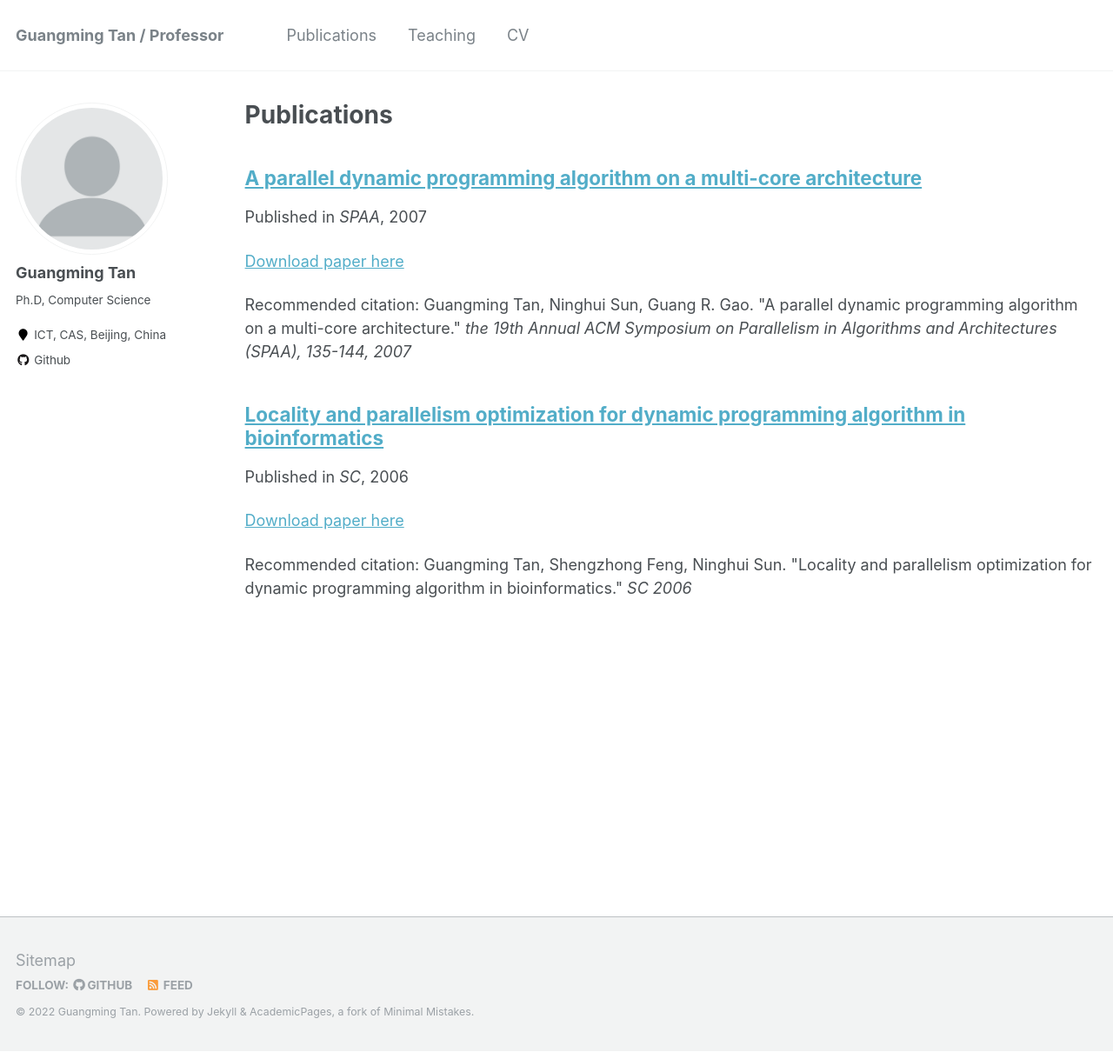
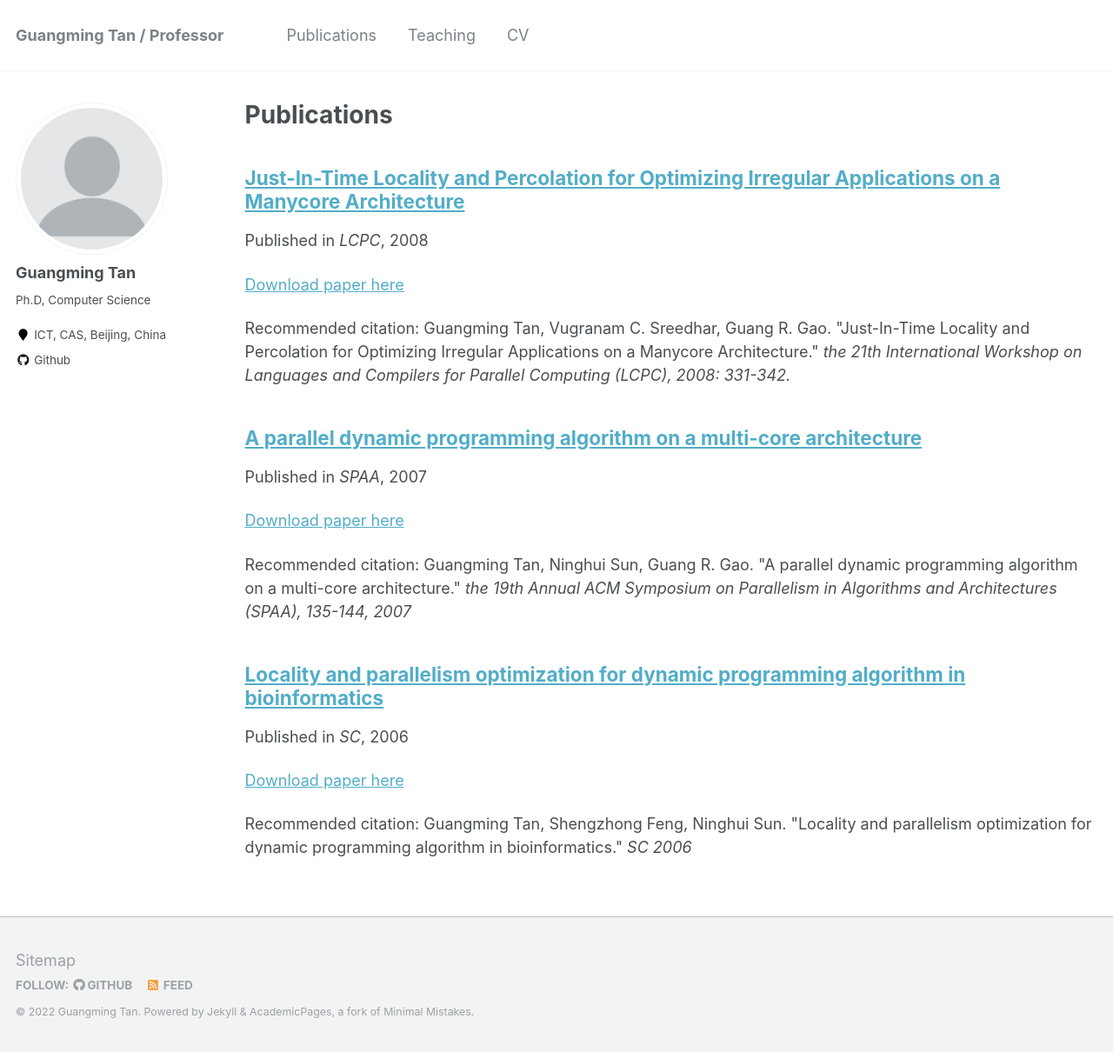
Before and after one commit to TanNiu/TanNiu.github.io, a Jekyll site: the page built from _pages/publications.md, in a window 1280 px wide and 1210 px high. Shown: the whole window at 87% size. Built offline with Jekyll 4.4.1, drawn with Linux system fonts in a browser that asks for light colours; a file with an impossible date is left out.

Commit message:
side-wide change

```diff
--- a/_publications/2008-10-01-LCPC.md
+++ b/_publications/2008-10-01-LCPC.md
@@ -3,10 +3,10 @@ title: "Just-In-Time Locality and Percolation for Optimizing Irregular Applicati
 collection: publications
 permalink: /publication/2008-10-01-LCPC
 excerpt:
-date:
+date: 2008-10-01
 venue: 'LCPC'
 paperurl:
-citation: 'Guangming Tan, Vugranam C. Sreedhar, Guang R. Gao. &quot;Just-In-Time Locality and Percolation for Optimizing Irregular Applications on a Manycore Architecture.&quot; <i>21th International Workshop on Languages and Compilers for Parallel Computing (LCPC), 2008: 331-342.</i>'
+citation: 'Guangming Tan, Vugranam C. Sreedhar, Guang R. Gao. &quot;Just-In-Time Locality and Percolation for Optimizing Irregular Applications on a Manycore Architecture.&quot; <i>the 21th International Workshop on Languages and Compilers for Parallel Computing (LCPC), 2008: 331-342.</i>'
 ---
 
 [Download paper here](http://academicpages.github.io/files/paper2.pdf)
```
